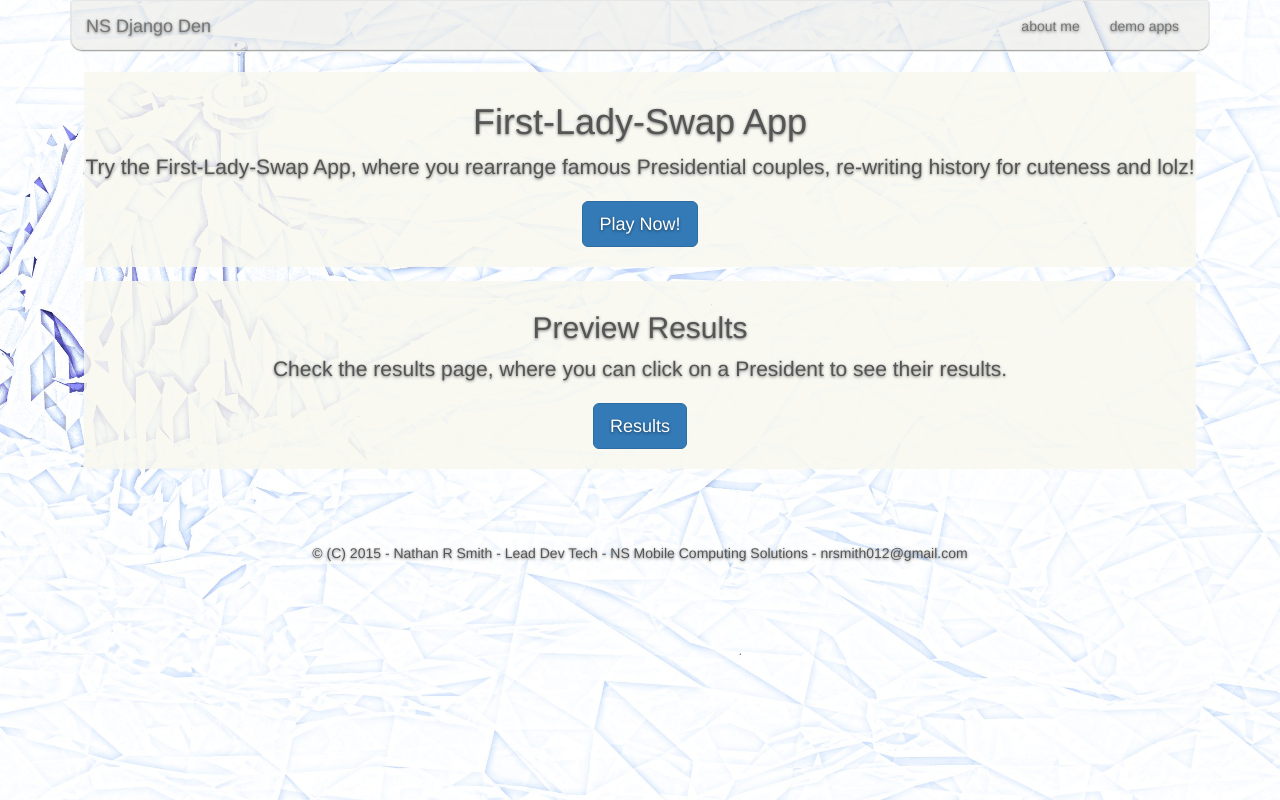
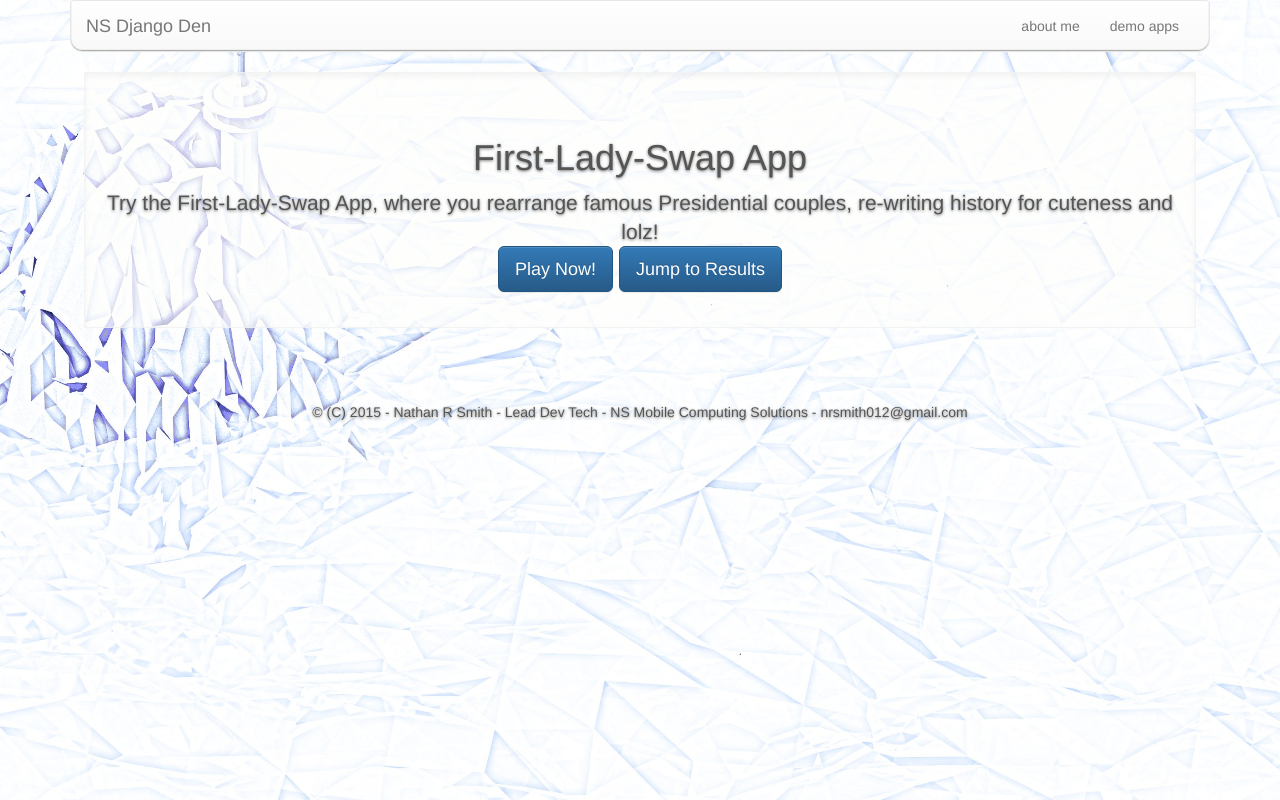
Before and after one commit to NSMobileCS/ddmono, a Django app: template nsdjangoden/templates/nsdjangoden/index.html in a window 1280 px wide. Run offline with Django 3.2, Linux system fonts and the light colour scheme; the template is opened without the code that fills it, so the values that code supplies are empty; some libraries are stand-ins or nearby versions.

Commit message:
styles touchup 3.3

```diff
--- a/nsdjangoden/models.py
+++ b/nsdjangoden/models.py
@@ -7,7 +7,7 @@ class President(models.Model):
 
     def __str__(self):
         return str(self.pres_name)
-
+1
 
 class FirstLady(models.Model):
     president = models.ForeignKey(President)
--- a/nsdjangoden/static/nsdjangoden/bootstrap/custom.css
+++ b/nsdjangoden/static/nsdjangoden/bootstrap/custom.css
@@ -1,12 +1,28 @@
 .dispbox {
-    background-color: rgba(248, 248, 240, 0.85);
+    background-color: rgba(248, 248, 240, 0.6);
     border-radius: 1px;
-    padding-top: 10px;
-    padding-bottom: 10px;
-    margin-bottom: 14px;
-    margin-right: 14px;
-    margin-left: 14px;
-    margin-top: 14px;
+    position: relative;
+    padding-top: 8px;
+    padding-bottom: 8px;
+    margin: 10px;
+    border-color: rgba(238, 238, 238, .7);
+    border-style: solid;
+    border-width: 1px;
+    -webkit-box-shadow: inset 0 3px 6px rgba(0,0,0,.05);
+    box-shadow: inset 0 3px 6px rgba(0,0,0,.05);
+}
+
+.maindisp {
+    background-color: rgba(254, 254, 252, .7);
+    border-radius: 1px;
+    position: relative;
+    padding: 45px 15px 15px;
+    margin: 14px;
+    border-color: rgba(238, 238, 238, .7);
+    border-style: solid;
+    border-width: 1px;
+    -webkit-box-shadow: inset 0 3px 6px rgba(0,0,0,.05);
+    box-shadow: inset 0 3px 6px rgba(0,0,0,.05);
 }
 
 html,
--- a/nsdjangoden/templates/bs_base.html
+++ b/nsdjangoden/templates/bs_base.html
@@ -20,9 +20,8 @@
 
     <!-- Bootstrap core CSS -->
     <link href="/static/nsdjangoden/bootstrap/css/bootstrap.min.css" rel="stylesheet">
-
     <!-- Custom styles for this template -->
-    <!--<link href="/static/nsdjangoden/bootstrap/jumbotron.css" rel="stylesheet">-->
+    <link href="/static/nsdjangoden/bootstrap/css/bootstrap-theme.css" rel="stylesheet">
     <link href="/static/nsdjangoden/bootstrap/custom.css" rel="stylesheet">
 
     <!-- HTML5 shim and Respond.js for IE8 support of HTML5 elements and media queries -->
@@ -103,10 +102,12 @@
 </div> <!-- /container -->
 
 
+
+<script src="http://ajax.googleapis.com/ajax/libs/jquery/1.8.3/jquery.min.js"></script>
+<script src="/static/nsdjangoden/bootstrap/js/bootstrap.js"></script>
+<script src="/static/nsdjangoden/bootstrap/jquery.backstretch.min.js"></script>
+<script src="/static/nsdjangoden/bootstrap/custom.js"></script>
 <!-- IE10 viewport hack for Surface/desktop Windows 8 bug -->
 <script src="/static/nsdjangoden/bootstrap/js/ie10-viewport-bug-workaround.js"></script>
-<script src="http://ajax.googleapis.com/ajax/libs/jquery/1.8.3/jquery.min.js"></script>
-<script src="/static/nsdjangoden/bootstrap/jquery.backstretch.min.js"></script>
-<script src="/static/nsdjangoden/bootstrap/custom.js"></script>
 </body>
 </html>
--- a/nsdjangoden/templates/nsdjangoden/about.html
+++ b/nsdjangoden/templates/nsdjangoden/about.html
@@ -1,7 +1,7 @@
 {% extends 'bs_base.html' %}
 
 {% block content %}
-    <div class="dispbox">
+    <div class="maindisp">
         <h1>About me</h1>
         <p class="lead">My name is Nathan R. Smith. I'm a Python developer exploring the power of Django for web development</p>
         <p class='lead'>
--- a/nsdjangoden/templates/nsdjangoden/allresults.html
+++ b/nsdjangoden/templates/nsdjangoden/allresults.html
@@ -2,17 +2,17 @@
 
 {% block content %}
 
-    <div class="dispbox">
+    <div class="maindisp">
         <h1>Results</h1>
         <p class="lead">Click a President below to see their most popular First Lady Matchups!<br><br>and if you already want to again, you can:</p>
 
         <p><a class="btn btn-lg btn-primary" href="/firstladyswap/1/voting/" role="button">Play Survey Again</a></p>
     </div>
 
-    <div class="row marketing">
+    <div class="row marketing maindisp">
 
     {% for pres in pres_list %}
-    <div class="dispbox col-xs-10 col-md-6 col-lg-4">
+    <div class="dispbox col-md-5">
         <h4>
             <a href="/firstladyswap/results/{{ pres.id }}/">
                 <img src="/static/nsdjangoden/img/{{ pres.presimg }}" alt="{{ pres.pres_name }} thumbnail" height=60>
--- a/nsdjangoden/templates/nsdjangoden/index.html
+++ b/nsdjangoden/templates/nsdjangoden/index.html
@@ -1,17 +1,11 @@
 {% extends "bs_base.html" %}
 
 {% block content %}
-  <div class="dispbox">
-    <h1>First-Lady-Swap App</h1>
-    <p class="lead">Try the First-Lady-Swap App, where you rearrange famous Presidential couples, re-writing history for cuteness and lolz! </p>
-    <p><a class="btn btn-lg btn-primary" href="/firstladyswap/1/voting/" role="button">Play Now!</a></p>
-  </div>
-
-  <div class="dispbox">
-    <h2>Preview Results</h2>
-    <p class="lead">Check the results page, where you can click on a President to see their results.</p>
-    <p><a class="btn btn-lg btn-primary" href="/firstladyswap/results" role="button">Results</a></p>
-  </div>
-
+<div class="maindisp">
+<h1>First-Lady-Swap App</h1>
+<p class="lead">Try the First-Lady-Swap App, where you rearrange famous Presidential couples, re-writing history for cuteness and lolz! <br>
+<a class="btn btn-lg btn-primary" href="/firstladyswap/1/voting/" role="button">Play Now!</a>
+<a class="btn btn-lg btn-primary" href="/firstladyswap/results" role="button">Jump to Results</a></p>
+</div>
 
 {% endblock %}
--- a/nsdjangoden/urls.py
+++ b/nsdjangoden/urls.py
@@ -6,8 +6,8 @@ urlpatterns = [
     url(r'^/?$', views.home, name='home'),
     url(r'^about/?$', views.about, name='about'),
     url(r'^firstladyswap/?$', views.index, name='flindex'),
-    url(r'^firstladyswap/(?P<pres_id>[0-9]+)/detail/?$', views.detail, name='fldetail'),
-    url(r'^firstladyswap/(?P<pres_id>[0-9]+)/?$', views.detail, name='fldetail'),
+    # url(r'^firstladyswap/(?P<pres_id>[0-9]+)/detail/?$', views.detail, name='fldetail'),
+    # url(r'^firstladyswap/(?P<pres_id>[0-9]+)/?$', views.detail, name='fldetail'),
     url(r'^firstladyswap/(?P<pres_id>[0-9]+)/voting/?$', views.voting, name='flvoting'),
     url(r'^firstladyswap/(?P<pres_id>[0-9]+)/vote/?$', views.vote, name='flvotear'),
     url(r'^firstladyswap/(?P<pres_id>[0-9]+)/voting/vote/?$', views.vote, name='flvote'),
```
Also changed, not shown: nsdjangoden/templates/nsdjangoden/detail.html (deleted, +0 -7 lines), nsdjangoden/templates/nsdjangoden/home.html (+5 -5 lines), nsdjangoden/views.py (+0 -9 lines).
